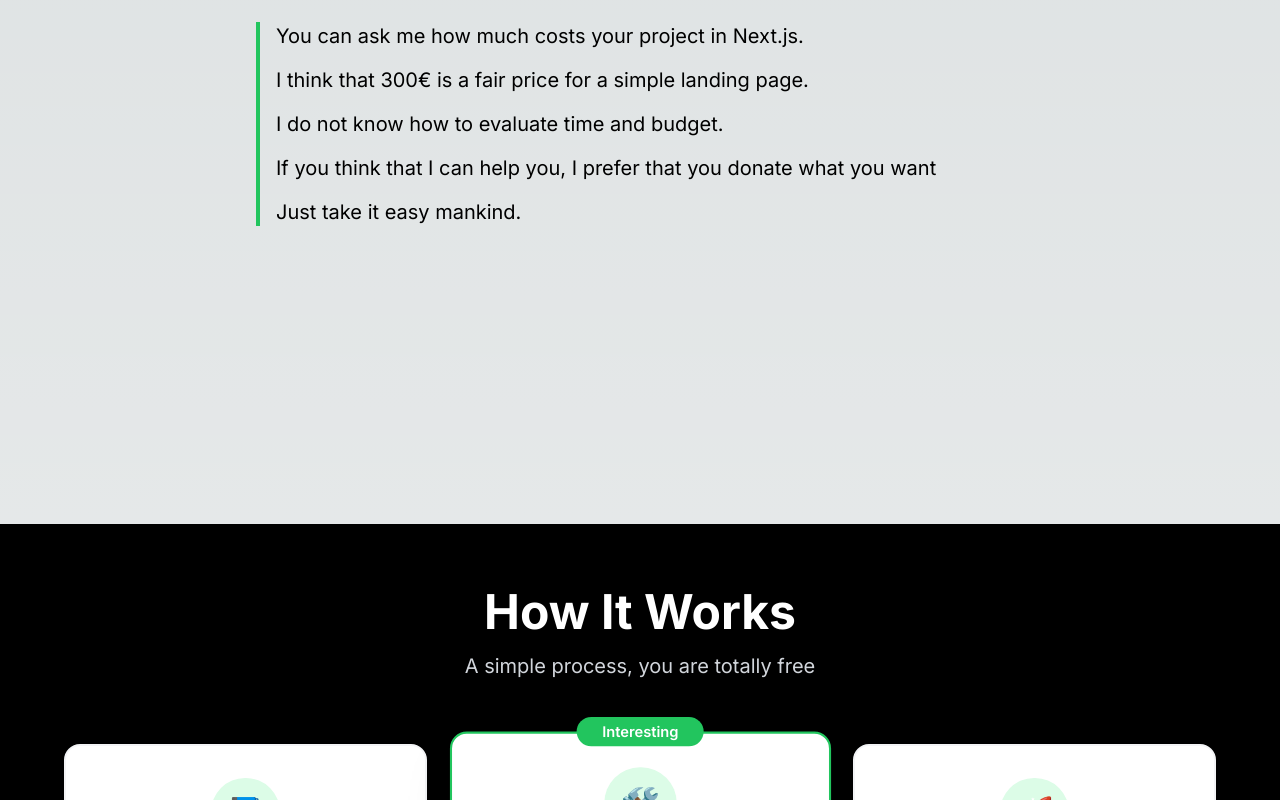
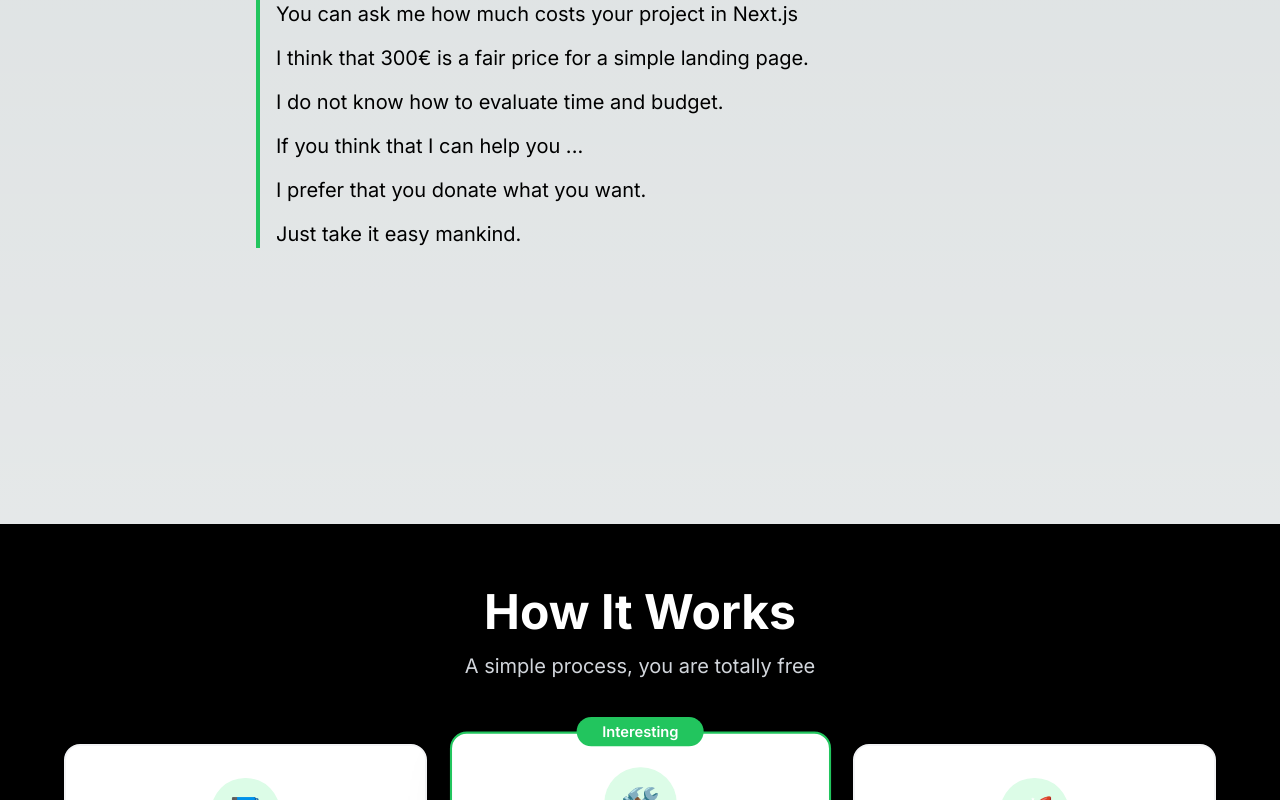
Before and after one commit to nazimboudeffa/codewithadu-de, a Next.js app: page / in a window 1280 px wide. Shown: the part 1076-1876 px from the top of the page. Built offline with nearby package versions, Linux system fonts and the light colour scheme.

Commit message:
copywriting

```diff
--- a/src/app/page.tsx
+++ b/src/app/page.tsx
@@ -44,6 +44,9 @@ export default function Home() {
       </p>
       <p className="text-lg md:text-xl leading-relaxed">
         {t.intro.line5}
+      </p>
+      <p className="text-lg md:text-xl leading-relaxed">
+        {t.intro.line6}
       </p>
       </div>
     </section>
--- a/src/translations/index.ts
+++ b/src/translations/index.ts
@@ -6,11 +6,12 @@ export const translations = {
         cta: "BOOK A CALL"
       },
       intro: {
-        line1: "You can ask me how much costs your project in Next.js.",
+        line1: "You can ask me how much costs your project in Next.js",
         line2: "I think that 300€ is a fair price for a simple landing page.",
         line3: "I do not know how to evaluate time and budget.",
-        line4: "If you think that I can help you, I prefer that you donate what you want",
-        line5: "Just take it easy mankind.",
+        line4: "If you think that I can help you ...",
+        line5: "I prefer that you donate what you want.",
+        line6: "Just take it easy mankind.",
       },
       pricing: {
         title: "How It Works",
@@ -80,11 +81,12 @@ export const translations = {
         cta: "PRENDRE RENDEZ-VOUS"
       },
       intro: {
-        line1: "Vous pouvez me demander combien coûte votre projet en Next.js.",
+        line1: "Vous pouvez me demander combien coûte votre projet en Next.js",
         line2: "Je pense que 300€ est un prix juste pour une simple landing page.",
         line3: "Je ne sais pas comment évaluer le temps et le budget.",
-        line4: "Si vous pensez que je peux vous aider, je préfère que vous donniez ce que vous voulez",
-        line5: "Prenez les choses avec philosophie.",
+        line4: "Si vous pensez que je peux vous aider ...",
+        line5: "Je préfère que vous donniez ce que vous voulez.",
+        line6: "Prenez les choses avec philosophie.",
       },
       pricing: {
         title: "Comment ça marche",
```
